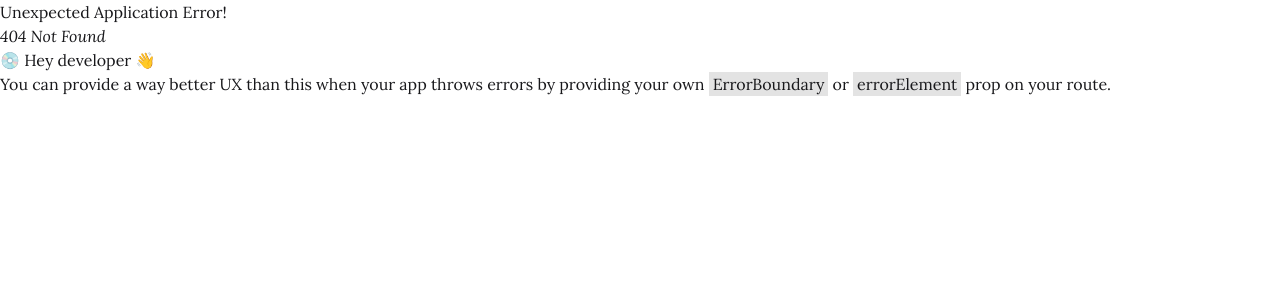
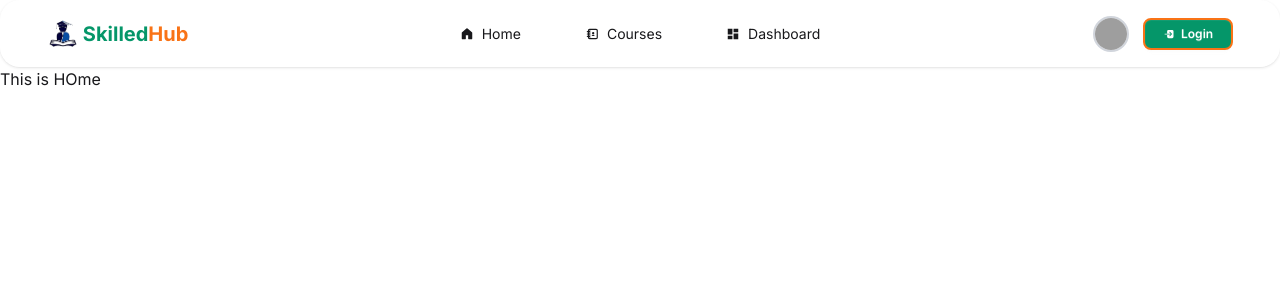
Before and after one commit to injamul007/b12-a10-online-learning-platform-client, a React (Vite) app: page /home in a window 1280 px wide. Before the commit this address had no page. Shown: the top 300 px of the page. Built offline with nearby package versions, Linux system fonts and the light colour scheme; grey boxes are pictures that could not be loaded.

Commit message:
add navbar and add some color palette in index.css file and creates home and courses components

```diff
--- /dev/null
+++ b/src/components/MyContainer/MyContainer.jsx
@@ -0,0 +1,7 @@
+import React from "react";
+
+const MyContainer = ({ className, children }) => {
+  return <div className={`${className} w-[94%] mx-auto`}>{children}</div>;
+};
+
+export default MyContainer;
--- /dev/null
+++ b/src/components/Navbar/Navbar.jsx
@@ -0,0 +1,151 @@
+import React from "react";
+import { Link, NavLink } from "react-router";
+import { GoHomeFill } from "react-icons/go";
+// import { ImBoxAdd } from "react-icons/im";
+import { IoLogIn, IoLogOut } from "react-icons/io5";
+import { FaUser } from "react-icons/fa6";
+import { TiContacts } from "react-icons/ti";
+import { MdDashboard } from "react-icons/md";
+import MyContainer from "../MyContainer/MyContainer";
+import navLogo from "../../assets/website_logo.png"
+
+const Navbar = () => {
+  const links = (
+    <>
+      <li>
+        <NavLink to={"/"}>
+          <GoHomeFill />
+          Home
+        </NavLink>
+      </li>
+      <li>
+        <NavLink to={"/courses"}>
+          <TiContacts /> Courses
+        </NavLink>
+      </li>
+      <li>
+        <NavLink to={"/dashboard"}>
+          <MdDashboard /> Dashboard
+        </NavLink>
+      </li>
+    </>
+  );
+  return (
+    <div className="navbar shadow-sm glass-card">
+      <MyContainer>
+        <div className="flex justify-between items-center py-0 min-h-0 z-1">
+          <div className="navbar-start">
+            <div className="dropdown">
+              <div
+                tabIndex={0}
+                role="button"
+                className="btn btn-ghost md:hidden"
+              >
+                <svg
+                  xmlns="http://www.w3.org/2000/svg"
+                  className="h-5 w-5"
+                  fill="none"
+                  viewBox="0 0 24 24"
+                  stroke="currentColor"
+                >
+                  {" "}
+                  <path
+                    strokeLinecap="round"
+                    strokeLinejoin="round"
+                    strokeWidth="2"
+                    d="M4 6h16M4 12h8m-8 6h16"
+                  />{" "}
+                </svg>
+              </div>
+              <ul
+                tabIndex="-1"
+                className="menu menu-sm dropdown-content bg-base-100 rounded-box z-1 mt-3 w-52 p-2 shadow"
+              >
+                {links}
+              </ul>
+            </div>
+            <Link
+              to={"/"}
+              className="flex items-center gap-1 text-xl font-bold text-[#059669]"
+            >
+            <img className="w-8" src={navLogo} alt="navLogo" />
+            <p className="text-[#059669]">Skilled<span className="text-[#F97316]">Hub</span></p>
+            </Link>
+          </div>
+          <div className="navbar-center hidden md:flex">
+            <ul className="menu menu-horizontal px-1 gap-10">{links}</ul>
+          </div>
+          <div className="navbar-end gap-3">
+            {/* {user ? ( */}
+            <div className="dropdown dropdown-end z-50">
+              <div
+                tabIndex={0}
+                role="button"
+                className="btn btn-ghost btn-circle avatar"
+              >
+                <div className="w-9 border-2 border-gray-300 rounded-full">
+                  <img
+                    alt="Tailwind CSS Navbar component"
+                    referrerPolicy="no-referrer"
+                    src={
+                      // user.photoURL ||
+                      "https://img.daisyui.com/images/stock/photo-1534528741775-53994a69daeb.webp"
+                    }
+                  />
+                </div>
+              </div>
+              <ul
+                tabIndex="-1"
+                className="menu  menu-sm dropdown-content bg-base-100 rounded-box z-50 mt-3 w-52 p-2 shadow"
+              >
+                <div className=" pb-3 border-b border-b-gray-200">
+                  {/* <li className="text-sm font-bold">{user.displayName}</li> */}
+                  {/* <li className="text-xs">{user.email}</li> */}
+                </div>
+                <li className="mt-3">
+                  <NavLink to={"/profile"}>
+                    <FaUser /> Profile
+                  </NavLink>
+                </li>
+                {/* <li>
+              <NavLink to={"/my-models"}>
+                <IoLogoModelS /> My Models
+              </NavLink>
+            </li>
+            <li>
+              <NavLink to={"/my-downloads"}>
+                <IoLogoModelS /> My Downloads
+              </NavLink>
+            </li> */}
+                {/* <div className="my-1 ml-2">
+                <input
+                  onChange={(e) => handleTheme(e.target.checked)}
+                  type="checkbox"
+                  defaultChecked={localStorage.getItem("theme") === "dark"}
+                  className="toggle"
+                />
+              </div> */}
+                <li>
+                  <button
+                    // onClick={signOutUser}
+                    className="btn btn-xs my-btn"
+                  >
+                    <IoLogOut /> Logout
+                  </button>
+                </li>
+              </ul>
+            </div>
+            {/* ) : ( */}
+            <Link to={"/auth/login"} className="btn btn-sm my-btn">
+              {" "}
+              <IoLogIn /> Login
+            </Link>
+            {/* )} */}
+          </div>
+        </div>
+      </MyContainer>
+    </div>
+  );
+};
+
+export default Navbar;
--- a/src/index.css
+++ b/src/index.css
@@ -1,4 +1,4 @@
-@import url("https://fonts.googleapis.com/css2?family=Lora:ital,wght@0,400..700;1,400..700&display=swap");
+@import url('https://fonts.googleapis.com/css2?family=Inter:wght@400;500;600;700&display=swap');
 
 @import "tailwindcss";
 @plugin "daisyui" {
@@ -19,7 +19,7 @@
 }
 
 * {
-  font-family: "Lora", serif;
+  font-family: "Inter", sans-serif;
 }
 
 .my-btn {
@@ -31,13 +31,59 @@
   font-weight: 600;
   transition: all 0.3s ease-in-out;
 }
+
 .my-btn:hover {
   background-color: #f97316;
   border-color: #059669;
   transform: translateY(-1px);
   box-shadow: 0 4px 12px rgba(249, 115, 22, 0.3);
 }
+
 .my-btn:focus {
   outline: none;
-  box-shadow: 0 0 0 3px rgba(14,165,164,0.3);
+  box-shadow: 0 0 0 3px rgba(14, 165, 164, 0.3);
 }
+
+
+
+/* .my-btn-soft {
+  background-color: #059669;
+  border: none;
+  color: #fff;
+  padding: 8px 16px;
+  border-radius: 6px;
+  font-weight: 500;
+  transition: all 0.25s ease;
+}
+
+.my-btn:hover {
+  background: linear-gradient(to right, #059669, #F97316);
+  border-color: transparent;
+  color: #fff;
+  box-shadow: 0 4px 12px rgba(249, 115, 22, 0.3);
+  transform: translateY(-1px);
+}
+
+.my-btn:active {
+  transform: scale(0.97);
+} */
+
+.glass-card {
+  background: rgba(255, 255, 255, 0.14);
+  backdrop-filter: blur(6px);
+  -webkit-backdrop-filter: blur(6px);
+  border-radius: 20px;
+  border: 1px solid rgba(255, 255, 255, 0.3);
+}
+
+.navbar .active {
+  color: #059669;
+  font-weight: 600;
+  border: 1px solid #e5e7eb;
+  border-radius: 20px;
+  background: #FAFAF9;
+  transition: all 0.2s ease-in-out;
+}
+.navbar .active:hover {
+  box-shadow: 0 2px 6px rgba(5,150,105,0.15);
+}
--- a/src/layout/MainLayout.jsx
+++ b/src/layout/MainLayout.jsx
@@ -1,9 +1,19 @@
 import React from 'react';
+import Navbar from '../components/Navbar/Navbar';
+import { Outlet } from 'react-router';
 
 const MainLayout = () => {
   return (
     <div>
-      <h1>This is Main Layout</h1>
+      <nav>
+        <Navbar></Navbar>
+      </nav>
+      <main>
+        <Outlet></Outlet>
+      </main>
+      <footer>
+
+      </footer>
     </div>
   );
 };
--- /dev/null
+++ b/src/pages/Courses/Courses.jsx
@@ -0,0 +1,11 @@
+import React from 'react';
+
+const Courses = () => {
+  return (
+    <div>
+      <h1>All Our Courses</h1>
+    </div>
+  );
+};
+
+export default Courses;
--- /dev/null
+++ b/src/pages/Home/Home.jsx
@@ -0,0 +1,11 @@
+import React from 'react';
+
+const Home = () => {
+  return (
+    <div>
+      <h1>This is HOme</h1>
+    </div>
+  );
+};
+
+export default Home;
--- a/src/routes/Routes.jsx
+++ b/src/routes/Routes.jsx
@@ -1,11 +1,27 @@
 import { createBrowserRouter } from "react-router";
 import MainLayout from "../layout/MainLayout";
+import Home from "../pages/Home/Home";
+import Courses from "../pages/Courses/Courses";
 
 
 const router = createBrowserRouter([
   {
     path: '/',
-    element: <MainLayout></MainLayout>
+    element: <MainLayout></MainLayout>,
+    children: [
+      {
+        index: true,
+        element: <Home></Home>
+      },
+      {
+        path: '/home',
+        element: <Home></Home>
+      },
+      {
+        path: '/courses',
+        element: <Courses></Courses>
+      },
+    ]
   }
 ])
 
```
